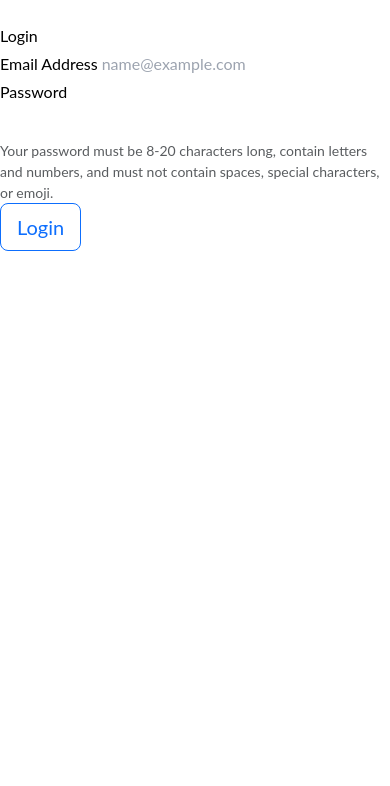
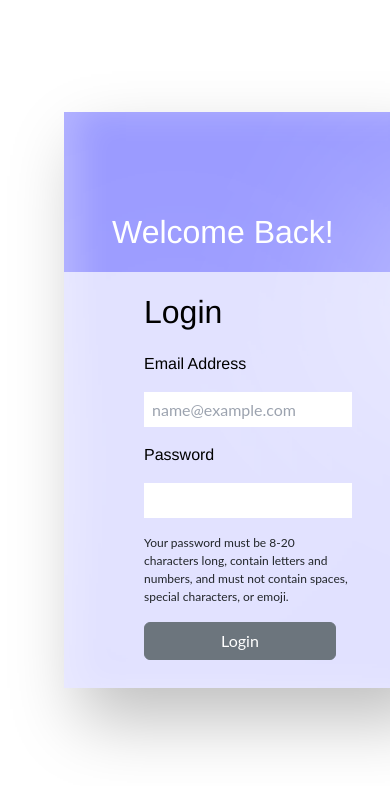
Before and after one commit to NicolasAcosta04/SE-Project-41, a React app: page / in a window 390 px wide. Shown: the top 786 px of the page. Built offline with nearby package versions, Linux system fonts and the light colour scheme; the HTML template or start-up script is replaced by a standard one.

Commit message:
Update 0.4 - Added Media Queries to Make Login Page Responsive

```diff
--- /dev/null
+++ b/src/pages/Login.css
@@ -0,0 +1,209 @@
+.outer-flex-box {
+    background-color: white;
+    display: flex;
+    flex-direction: row;
+    justify-content: center;
+    width: 100%;
+}
+
+.screen {
+    background-color: white;
+    overflow: hidden;
+    width: 90rem;
+    height: 64rem;
+}
+
+.screen2 {
+    position: relative;
+    width: 210rem;
+    height: 104rem;
+    top: -8rem;
+    left: -113rem;
+}
+
+.purple-box {
+    position: relative;
+    width: 75rem;
+    height: 50rem;
+    top: 15rem;
+    left: 121rem;
+    background-color: #9999ff;
+    overflow: hidden;
+    box-shadow: 1rem 0rem 2rem #ffffff40 inset, 1rem 2rem 4rem #00000040;
+    /* relative w-[350px] h-[550px] md:w-[1200px] md:h-[800px] top-[246px] left-[1931px] bg-[#9999ff] overflow-hidden shadow-[inset_15px_-6px_34px_#ffffff40,15px_35px_56px_#00000040] */
+}
+
+.colour-dodge {
+    position: absolute;
+    width: 15rem;
+    height: 15rem;
+    top: 16rem;
+    left: 42rem;
+    background-color: #6488d7;
+    rotate: 28.10deg;
+    filter:blur(6rem);
+    mix-blend-mode: color-dodge;
+}
+
+.colour-dodge2 {
+    position: absolute;
+    width: 15rem;
+    height: 15rem;
+    top: 36rem;
+    left: 6rem;
+    background-color: #6488d7;
+    filter:blur(9rem);
+    mix-blend-mode: color-dodge;
+}
+
+.content {
+    display: grid;
+    gap: 8;
+    grid-column: 2;
+    align-items: center;
+    justify-content: center;
+    text-align: left;
+}
+
+.welcome-back-message {
+    position: absolute;
+    width: 32rem;
+    top: 25rem;
+    left: 124rem;
+    font-family: 'Readex_Pro-Regular', Helvetica;
+    font: normal;
+    color: white;
+    font-size: 6rem;
+    /* absolute w-[514px] top-[340px] md:top-[392px] left-[1990px] [font-family:'Readex_Pro-Regular',Helvetica] font-normal text-white text-[30px] md:text-[96px] tracking-[0] leading-[normal] */
+}
+
+.login-flex-box {
+    display: flex;
+    flex-direction: column;
+    width: 38rem;
+    height: 50rem;
+    text-align: left;
+    gap: 2.5rem;
+    padding-left: 7rem;
+    padding-right: 7rem;
+    position: absolute;
+    top: 15rem;
+    left: 158rem;
+    background-color: #ffffffb2;
+}
+
+.login-heading {
+    position: relative;
+    width: fit-content;
+    margin-top: 1rem;
+    font-family:'Readex_Pro-Regular', Helvetica;
+    font: normal;
+    color: black;
+    font-size: 6rem;
+    /* relative w-fit mt-[-1.00px] [font-family:'Readex_Pro-Regular',Helvetica] font-normal text-black text-[24px] md:text-[96px] tracking-[0] leading-[normal] */
+
+}
+
+.email-address {
+    position: relative;
+    width: fit-content;
+    font-family:'Readex_Pro-Regular', Helvetica;
+    font: normal;
+    color: black;
+    font-size: 2rem;
+    /* relative w-fit [font-family:'Readex_Pro-Regular',Helvetica] font-normal text-black text-[16px] md:text-[24px] tracking-[0] leading-[normal]" */
+}
+
+.login-input {
+    position: relative;
+    width: 22rem;
+    height: 3rem;
+    padding: 0.5rem;
+    font-size: 2rem
+}
+
+.password {
+    position: relative;
+    width: fit-content;
+    font-family:'Readex_Pro-Regular', Helvetica;
+    font: normal;
+    color: black;
+    font-size: 2rem;
+/* text-black text-[16px] md:text-[24px] tracking-[0] leading-[normal] */
+}
+
+.login-help-message {
+    width: 22rem;
+    font-size: 1rem;
+    /* form-text w-[200px] md:w-[346px] text-[10px] md:text-[20px] */
+}
+
+.login-button {
+    width: 28rem;
+}
+
+@media only screen and (max-width: 600px) {
+
+    .screen2 {
+        left: -117rem;
+    }
+
+    .purple-box {
+        position: relative;
+        width: 22rem;
+        height: 36rem;
+    }
+
+    .colour-dodge {
+        width: 8rem;
+        height: 8rem;
+        top: 8rem;
+        left: 21rem;
+
+    }
+
+    .colour-dodge2 {
+        width: 8rem;
+        height: 8rem;
+        top: 18rem;
+        left: 3rem;
+    }
+
+    .welcome-back-message {
+        top: 21rem;
+        font-size: 2rem;
+    }
+
+    .login-flex-box {
+        width: 22rem;
+        height: 26rem;
+        gap: 1rem;
+        padding-left: 5rem;
+        padding-right: 5rem;
+        padding-bottom: 7rem;
+        top: 25rem;
+        left: 121rem;
+    }
+
+    .login-heading {
+        font-size: 2rem;
+    }
+
+    .email-address {
+        font-size: 1rem;
+    }
+
+    .login-input {
+        width: 13rem;
+        font-size: 1rem
+    }
+
+    .password {
+        font-size: 1rem;
+    }
+
+    .login-help-message {
+        width: 13rem;
+        font-size: 0.75rem;
+    }
+}
--- a/src/pages/Login.tsx
+++ b/src/pages/Login.tsx
@@ -1,21 +1,30 @@
 import React from "react";
-import { Link } from "react-router-dom";
+import { Link, useNavigate } from "react-router-dom";
+import "./Login.css";
+import Button from "../components/Button";
 
 export default function Login() {
+  const navigate = useNavigate();
+  const routeChange = () => {
+    const path = "/consultant/timesheet";
+    navigate(path);
+  };
+
   return (
     // Outer Flex Box
-    <div className="bg-white flex flex-row justify-center w-full">
+    <div className="outer-flex-box">
       {/* Screen */}
-      <div className="bg-white overflow-hidden w-[1440px] h-[1024px]">
-        <div className="relative w-[3370px] h-[1665px] top-[-134px] left-[-1811px]">
+      <div className="screen">
+        <div className="screen2">
           {/* Purple Box */}
-          <div className="absolute w-[350px] h-[550px] md:w-[1200px] md:h-[800px] top-[246px] left-[1931px] bg-[#9999ff] overflow-hidden shadow-[inset_15px_-6px_34px_#ffffff40,15px_35px_56px_#00000040]">
+          <div className="purple-box">
             {/* N/A */}
+            {/*
             <div className="relative w-[1288px] h-[867px] top-[-67px]">
-              {/* N/A */}
+              {
               <div className="w-[534px] h-[467px] left-[754px] bg-[#9999ff] rounded-[267px/233.5px] absolute top-0" />
               <div className="w-[534px] h-[467px] left-[754px] bg-[#e15a97] rounded-[267px/233.5px] blur-[150px] absolute top-0" />
-              {/* <img
+              <img
                 className="absolute w-[830px] h-[800px] top-[67px] left-0"
                 alt="Vector"
                 src="vector-1.svg"
@@ -34,24 +43,26 @@ export default function Login() {
                 className="absolute w-[1072px] h-[800px] top-[67px] left-[128px]"
                 alt="Vector"
                 src="vector-3.svg"
-              /> */}
-              {/* <img
+              />
+              <img
                 className="absolute w-[1200px] h-[800px] top-[67px] left-0 bg-blend-overlay"
                 alt="Noise"
                 src="noise.png"
               /> */}
-              {/* Colour Dodge */}
-              <div className="absolute w-[121px] h-[121px] top-[129px] left-[333px] md:w-[242px] md:h-[242px] md:top-[257px] md:left-[665px] bg-[#6488d7] rotate-[28.10deg] blur-[100px] mix-blend-color-dodge" />
-              <div className="absolute w-[121px] h-[121px] top-[289px] left-[50px] md:w-[242px] md:h-[242px] md:top-[578px] md:left-[99px] bg-[#6488d7] rotate-[-25.59deg] blur-[137px] mix-blend-color-dodge" />
-            </div>
+            {/* Colour Dodge */}
+            <div className="colour-dodge" />
+            <div className="colour-dodge2" />
+            {/* </div> */}
           </div>
-          {/* N/A */}
+          {/* N/A
           <div className="absolute w-[3370px] h-[1665px] top-0 left-0">
-            {/* N/A */}
+            N/A
             <div className="relative w-[1440px] h-[1133px] top-[25px] left-[1811px]">
-              {/* Blue Oval */}
+            */}
+          {/* Blue Oval */}
+          {/*
               <div className="w-[502px] h-[351px] left-[453px] bg-[#65adedcc] rounded-[251px/175.5px] absolute top-0" />
-              {/* <img
+               <img
                 className="absolute w-[1056px] h-[956px] top-[177px] left-[384px]"
                 alt="Vector"
                 src="vector-5.svg"
@@ -65,31 +76,25 @@ export default function Login() {
                 className="absolute w-[932px] h-[519px] top-[614px] left-0"
                 alt="Vector"
                 src="vector-9.svg"
-              /> */}
+              />
             </div>
-          </div>
+          </div>*/}
           {/* Content */}
-          <section className="grid gap-8 md:grid-cols-2 md:items-center text-centermd:text-left">
+          <section className="content">
             {/* Weclome Back Message */}
-            <div className="absolute w-[514px] top-[340px] md:top-[392px] left-[1990px] [font-family:'Readex_Pro-Regular',Helvetica] font-normal text-white text-[30px] md:text-[96px] tracking-[0] leading-[normal]">
-              Welcome Back!
-            </div>
+            <div className="welcome-back-message">Welcome Back!</div>
             {/* Login Flex Box */}
-            <div className="flex flex-col w-[350px] h-[400px] md:w-[599px] md:h-[800px] items-start justify-center gap-[16px] md:gap-[47px] pt-[100px] md:pt-[70px] pb-[109px] px-[80px] md:px-[109px] absolute top-[396px] left-[1931px] md:top-[246px] md:left-[2532px] bg-[#ffffffb2]">
-              <div className="relative w-fit mt-[-1.00px] [font-family:'Readex_Pro-Regular',Helvetica] font-normal text-black text-[24px] md:text-[96px] tracking-[0] leading-[normal]">
-                Login
-              </div>
+            <div className="login-flex-box">
+              {/* Login Heading */}
+              <div className="login-heading">Login</div>
 
               {/* Email Address */}
-              <label
-                className="relative w-fit [font-family:'Readex_Pro-Regular',Helvetica] font-normal text-black text-[16px] md:text-[24px] tracking-[0] leading-[normal]"
-                for="email"
-              >
+              <label className="email-address" for="email">
                 Email Address
               </label>
 
               <input
-                className="relative w-[200px] md:w-[346px] h-[75px] p-1 text-[16px] md:text-[24px]"
+                className="login-input"
                 type="email"
                 id="email"
                 // class="form-control form-control-lg"
@@ -97,34 +102,25 @@ export default function Login() {
               />
 
               {/* Password */}
-              <div
-                className="relative w-fit [font-family:'Readex_Pro-Regular',Helvetica] font-normal text-black text-[16px] md:text-[24px] tracking-[0] leading-[normal]"
-                for="password"
-              >
+              <div className="password" for="password">
                 Password
               </div>
 
               <input
-                className="relative w-[200px] md:w-[346px] h-[75px] p-1 text-[16px] md:text-[24px]"
+                className="login-input"
                 type="password"
                 id="password"
                 // class="form-control form-control-lg"
                 aria-describedby="passwordHelpBlock"
               />
-              <div
-                id="passwordHelpBlock"
-                className="form-text w-[200px] md:w-[346px] text-[10px] md:text-[20px]"
-              >
+              <div id="passwordHelpBlock" className="login-help-message">
                 Your password must be 8-20 characters long, contain letters and
                 numbers, and must not contain spaces, special characters, or
                 emoji.
               </div>
-              <Link
-                to="/consultant/timesheet"
-                className="btn btn-outline-primary btn-lg"
-              >
+              <Button colour="secondary" onClick={routeChange}>
                 Login
-              </Link>
+              </Button>
             </div>
           </section>
         </div>
```
